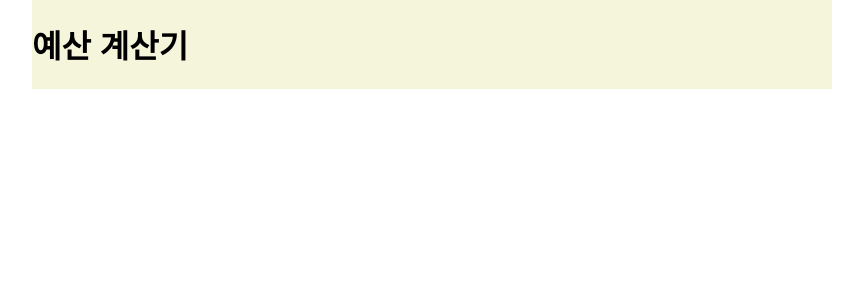
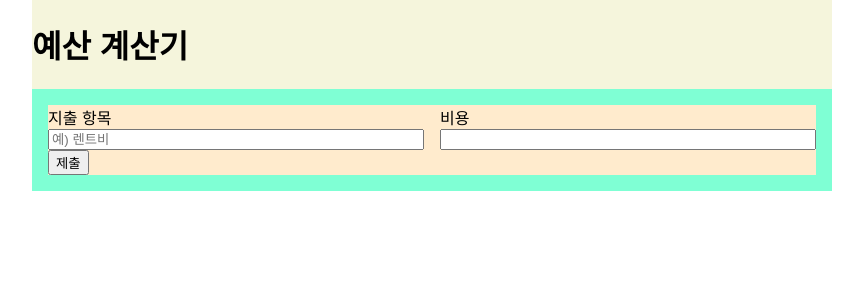
Before and after one commit to SJ70/Budget_Calculator, a React (Create React App) app: page / in a window 1280 px wide. Shown: the top 300 px of the page, without its empty margins (208-1071 px from the left). Built offline with nearby package versions, Linux system fonts and the light colour scheme.

Commit message:
feat: 입력란 구현

```diff
--- a/src/App.tsx
+++ b/src/App.tsx
@@ -1,14 +1,15 @@
 import React from 'react';
 import './App.css';
 import Title from './components/Title';
+import BudgetsContainer from './components/BudgetsContainer';
 
 function App() {
   return (
     <div className="App">
 
       <Title/>
-      <main>
-      </main>
+
+      <BudgetsContainer/>
 
       <footer>
       </footer>
--- /dev/null
+++ b/src/components/BudgetsContainer.css
@@ -0,0 +1,7 @@
+.budgets-container {
+    width: 100%;
+    max-width: calc(var(--max-width) - 2em);
+    padding: 1em;
+
+    background-color: aquamarine;
+}
--- /dev/null
+++ b/src/components/BudgetsContainer.tsx
@@ -0,0 +1,13 @@
+import React from 'react';
+import Inputs from './Inputs';
+import './BudgetsContainer.css';
+
+const BudgetsContainer: React.FC = () => {
+    return (
+        <div className='budgets-container'>
+            <Inputs></Inputs>
+        </div>
+    )
+}
+
+export default BudgetsContainer;
--- /dev/null
+++ b/src/components/Inputs.css
@@ -0,0 +1,17 @@
+.inputs-container {
+    background-color: blanchedalmond;
+}
+
+.input-containers {
+    display: flex;
+    flex-direction: row;
+    gap: 1em;
+}
+
+
+.input-container {
+    display: flex;
+    flex-direction: column;
+
+    flex: 1;
+}
--- /dev/null
+++ b/src/components/Inputs.tsx
@@ -0,0 +1,22 @@
+import React from 'react';
+import './Inputs.css';
+
+const Inputs: React.FC = () => {
+    return (
+        <div className='inputs-container'>
+            <div className='input-containers'>
+                <div className='input-container'>
+                    <span>지출 항목</span>
+                    <input type='text' placeholder='예) 렌트비'></input>
+                </div>
+                <div className='input-container'>
+                    <span>비용</span>
+                    <input type='number'></input>
+                </div>
+            </div>
+            <button type='submit'>제출</button>
+        </div>
+    )
+}
+
+export default Inputs;
```
